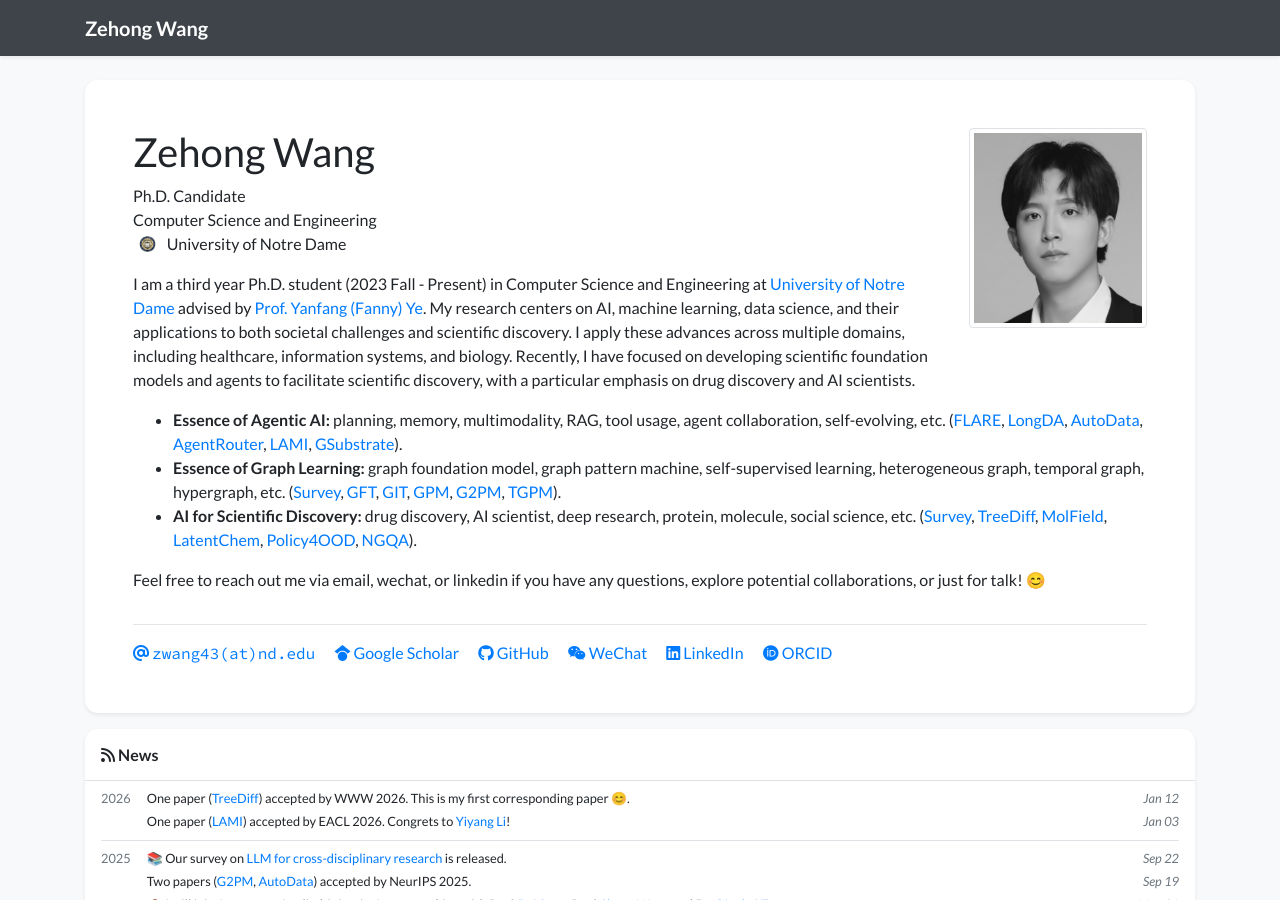
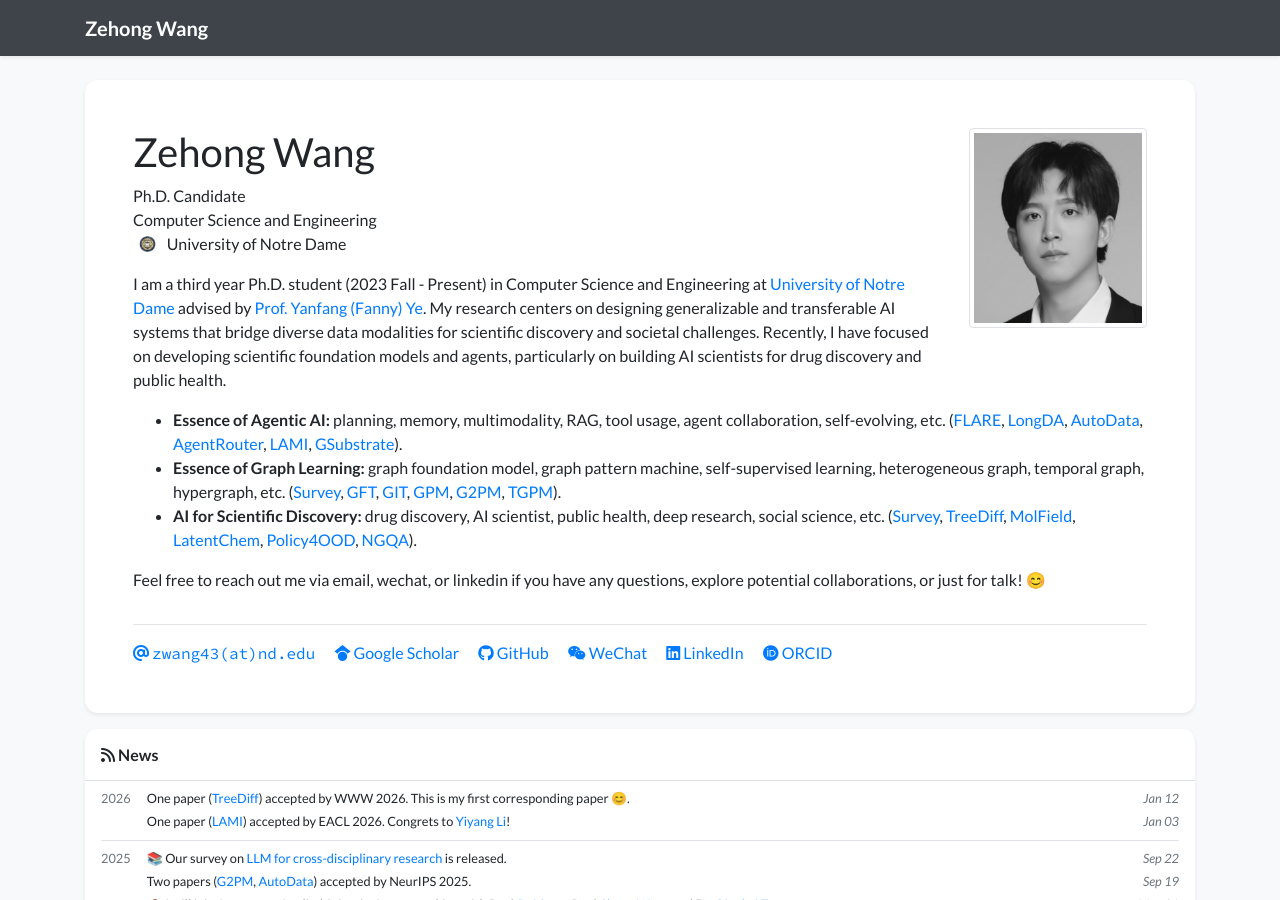
Before and after one commit to Zehong-Wang/Zehong-Wang.github.io, a Jekyll site: the page built from index.html, in a window 1280 px wide and 900 px high. Built offline with Jekyll 4.4.1, drawn with Linux system fonts in a browser that asks for light colours; nearby versions of some CDN libraries; a style sheet for code colours, icons or effects is not loaded.

Commit message:
update profile

```diff
--- a/_data/profile.yml
+++ b/_data/profile.yml
@@ -24,9 +24,8 @@ short_bio_text_justify: false
 short_bio: >-
   <p>
     I am a third year Ph.D. student (2023 Fall - Present) in Computer Science and Engineering at <a href="https://www.nd.edu/">University of Notre Dame</a> advised by <a href="http://yes-lab.org/">Prof. Yanfang (Fanny) Ye</a>.
-    My research centers on AI, machine learning, data science, and their applications to both societal challenges and scientific discovery.
-    I apply these advances across multiple domains, including healthcare, information systems, and biology.
-    Recently, I have focused on developing scientific foundation models and agents to facilitate scientific discovery, with a particular emphasis on drug discovery and AI scientists.
+    My research centers on designing generalizable and transferable AI systems that bridge diverse data modalities for scientific discovery and societal challenges.
+    Recently, I have focused on developing scientific foundation models and agents, particularly on building AI scientists for drug discovery and public health.
   </p>
   <ul>
     <li>
@@ -43,7 +42,7 @@ short_bio: >-
 
     <li>
       <strong>AI for Scientific Discovery:</strong>
-      drug discovery, AI scientist, deep research, protein, molecule, social science, etc. (<a href="https://arxiv.org/abs/2509.19580">Survey</a>, <a href="https://arxiv.org/abs/2510.10402">TreeDiff</a>, <a href="https://arxiv.org/abs/2601.22327">MolField</a>, <a href="https://arxiv.org/abs/2602.07075">LatentChem</a>, <a href="https://arxiv.org/abs/2602.12373">Policy4OOD</a>, <a href="https://aclanthology.org/2025.acl-long.296/">NGQA</a>).
+      drug discovery, AI scientist, public health, deep research, social science, etc. (<a href="https://arxiv.org/abs/2509.19580">Survey</a>, <a href="https://arxiv.org/abs/2510.10402">TreeDiff</a>, <a href="https://arxiv.org/abs/2601.22327">MolField</a>, <a href="https://arxiv.org/abs/2602.07075">LatentChem</a>, <a href="https://arxiv.org/abs/2602.12373">Policy4OOD</a>, <a href="https://aclanthology.org/2025.acl-long.296/">NGQA</a>).
     </li>
   </ul>
 
```
